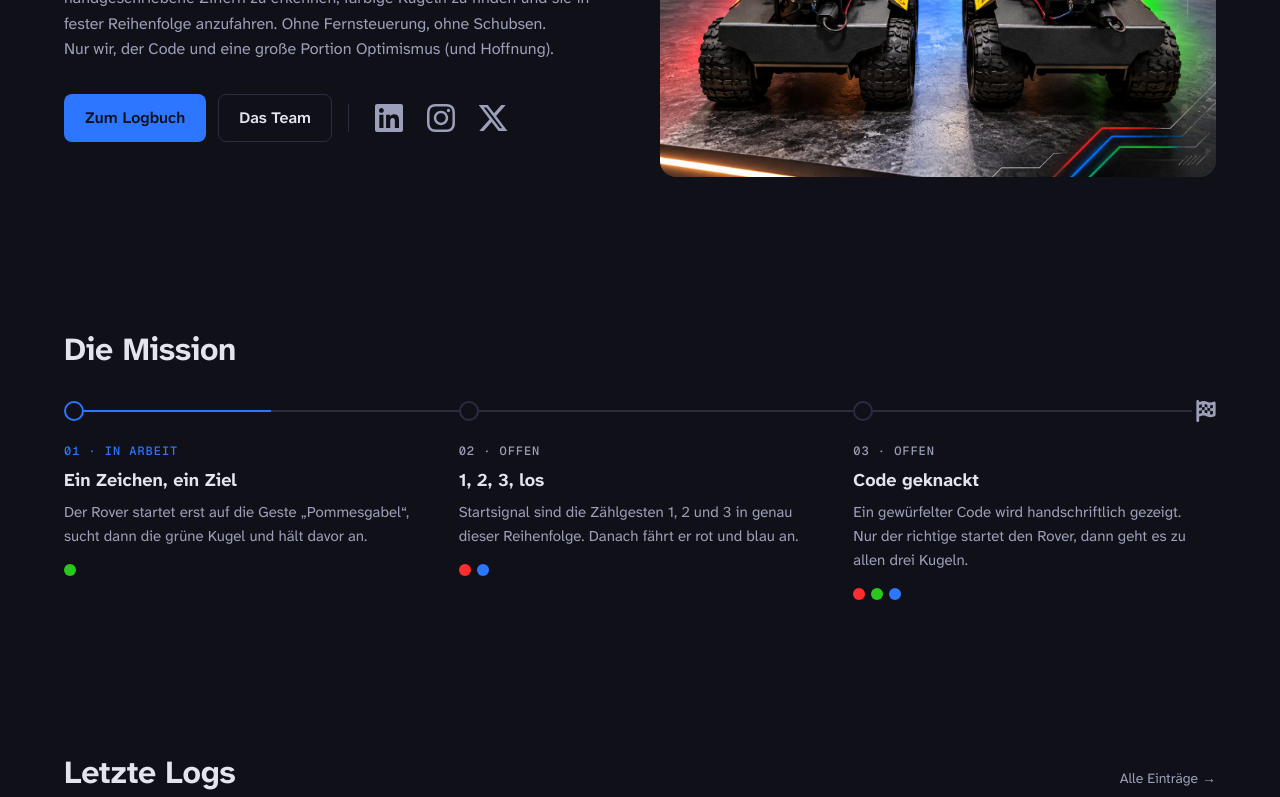
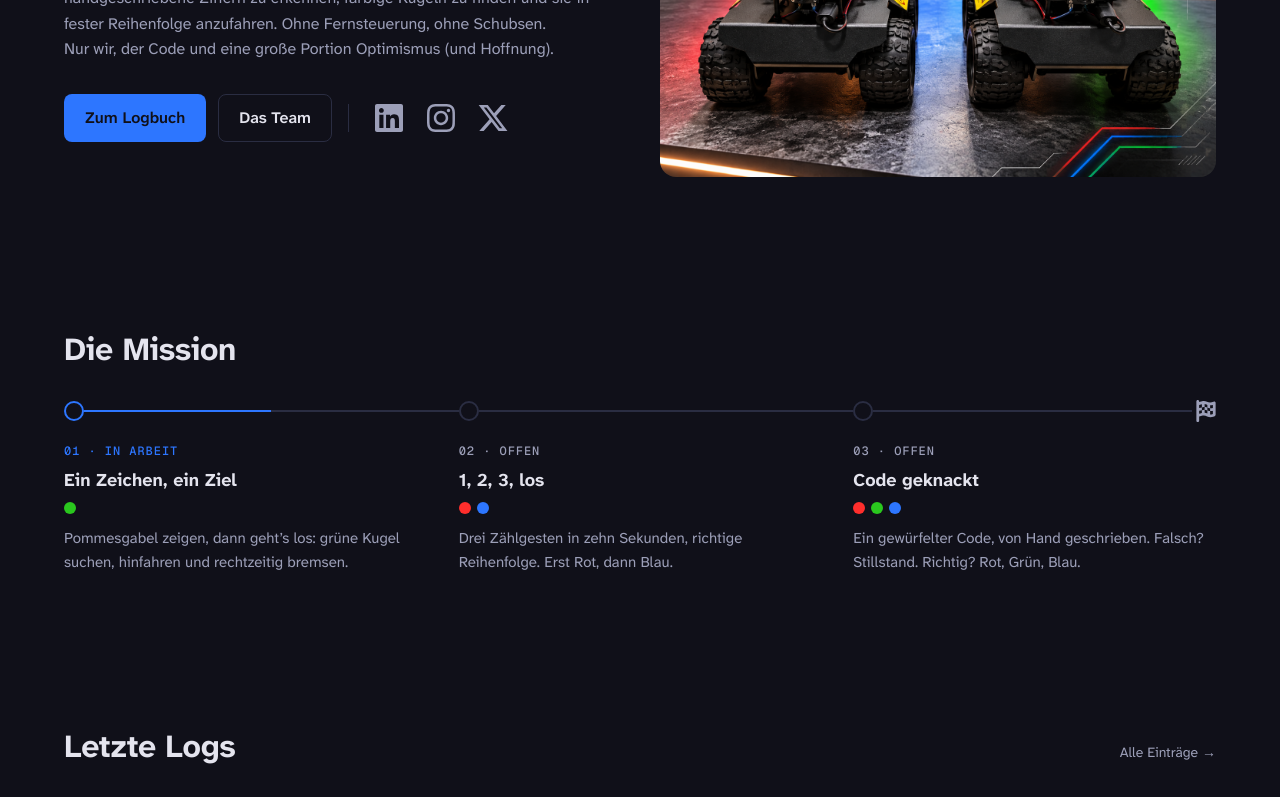
Before and after one commit to digiCoon/discRovery, a React (Vite) app: page / in a window 1280 px wide. Shown: the part 411-1208 px from the top of the page. Built offline with nearby package versions, Linux system fonts and the light colour scheme.

Commit message:
Move challenge targets below the title and tighten descriptions
Place the target balls directly under each challenge title so they line up across all columns, and rewrite the descriptions to be shorter.

```diff
--- a/src/components/Challenges.jsx
+++ b/src/components/Challenges.jsx
@@ -35,7 +35,6 @@ export default function Challenges() {
                                 {String(index + 1).padStart(2, '0')} · {statusLabels[challenge.status]}
                             </p>
                             <h3 className="challenge__name">{challenge.title}</h3>
-                            <p className="challenge__description">{challenge.description}</p>
 
                             <p className="challenge__targets">
                                 <span className="challenge__sr-text">
@@ -49,6 +48,8 @@ export default function Challenges() {
                                     />
                                 ))}
                             </p>
+
+                            <p className="challenge__description">{challenge.description}</p>
                         </li>
                     ))}
                 </ol>
--- a/src/content/challenges.js
+++ b/src/content/challenges.js
@@ -4,21 +4,21 @@ export const challenges = [
     {
         id: 'challenge-1',
         title: 'Ein Zeichen, ein Ziel',
-        description: 'Der Rover startet erst auf die Geste „Pommesgabel“, sucht dann die grüne Kugel und hält davor an.',
+        description: 'Pommesgabel zeigen, dann geht’s los: grüne Kugel suchen, hinfahren und rechtzeitig bremsen.',
         targets: ['green'],
         status: 'active',
     },
     {
         id: 'challenge-2',
         title: '1, 2, 3, los',
-        description: 'Startsignal sind die Zählgesten 1, 2 und 3 in genau dieser Reihenfolge. Danach fährt er rot und blau an.',
+        description: 'Drei Zählgesten in zehn Sekunden, richtige Reihenfolge. Erst Rot, dann Blau.',
         targets: ['red', 'blue'],
         status: 'open',
     },
     {
         id: 'challenge-3',
         title: 'Code geknackt',
-        description: 'Ein gewürfelter Code wird handschriftlich gezeigt. Nur der richtige startet den Rover, dann geht es zu allen drei Kugeln.',
+        description: 'Ein gewürfelter Code, von Hand geschrieben. Falsch? Stillstand. Richtig? Rot, Grün, Blau.',
         targets: ['red', 'green', 'blue'],
         status: 'open',
     },
--- a/src/styles/Challenges.css
+++ b/src/styles/Challenges.css
@@ -81,22 +81,15 @@
 }
 
 .challenge__name {
-    margin: 0.5rem 0 0.5rem;
+    margin: 0.5rem 0 0.625rem;
     font-size: 1.125rem;
     line-height: 1.3;
-}
-
-.challenge__description {
-    max-width: 22rem;
-    margin: 0 0 1rem;
-    font-size: 0.9375rem;
-    color: var(--color-text-muted);
 }
 
 .challenge__targets {
     display: flex;
     gap: 0.375rem;
-    margin: 0;
+    margin: 0 0 0.75rem;
 }
 
 .challenge__ball {
@@ -115,6 +108,13 @@
 
 .challenge__ball--blue {
     background: var(--color-blue);
+}
+
+.challenge__description {
+    max-width: 22rem;
+    margin: 0;
+    font-size: 0.9375rem;
+    color: var(--color-text-muted);
 }
 
 .challenges__goal {
```
